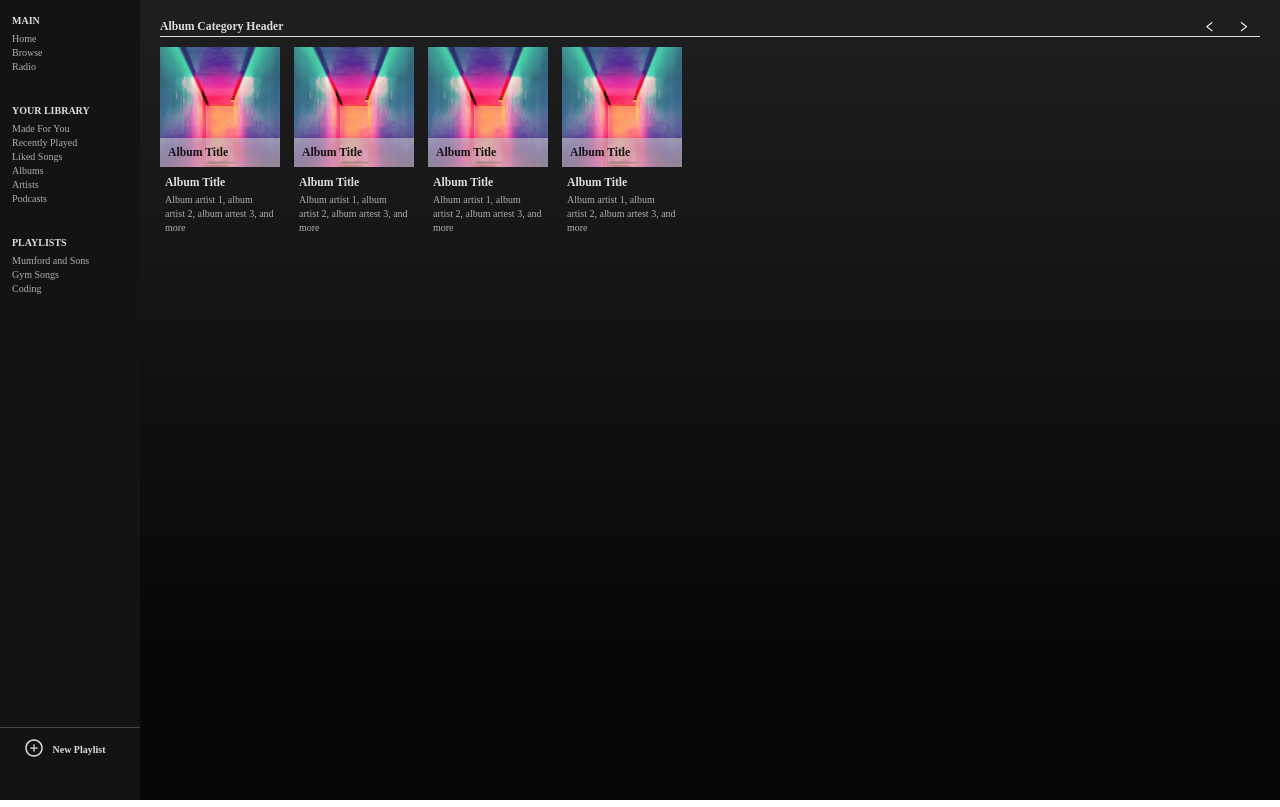
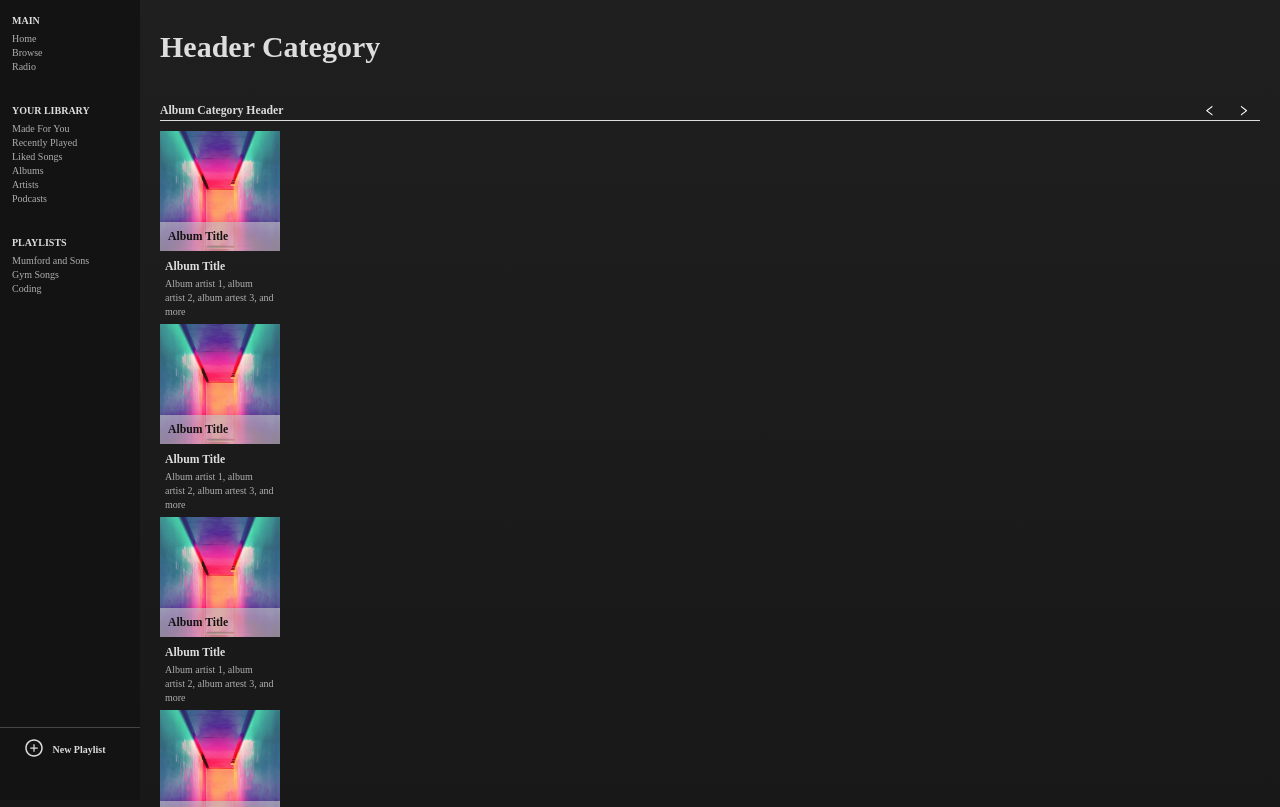
Before and after one commit to Ryan-Solomon/spotify-web, a React (Create React App) app: page / in a window 1280 px wide. Shown: the top 807 px of the page. Built offline with nearby package versions, Linux system fonts and the light colour scheme.

Commit message:
add album category styles

```diff
--- a/src/app/App.tsx
+++ b/src/app/App.tsx
@@ -1,4 +1,5 @@
 import React from 'react';
+import { Header } from '../components/header/Header';
 
 import { HomeScreen } from '../screens/Home/HomeScreen';
 import './App.styles.scss';
--- a/src/components/album-category/AlbumCategory.scss
+++ b/src/components/album-category/AlbumCategory.scss
@@ -2,10 +2,13 @@
 
 .album-category {
   overflow: hidden;
+  display: grid;
+  grid-template-rows: auto 1fr;
 }
 
 .album-category__header {
   display: flex;
+  width: 100%;
   justify-content: space-between;
   border-bottom: 1px solid $primary-white;
   margin-bottom: 1rem;
@@ -23,6 +26,8 @@
 }
 
 .album-category__albums {
-  display: flex;
-  justify-content: flex-start;
+  width: 100%;
+  display: grid;
+  grid-template-columns: repeat(auto-fit(minmax(12rem, 1fr)));
+  grid-template-rows: 1fr;
 }
--- /dev/null
+++ b/src/components/header/Header.scss
@@ -0,0 +1,12 @@
+@import '../../styles/variables';
+
+.header {
+  padding: 2rem;
+  margin-top: 1rem;
+}
+
+.header__title {
+  color: $primary-white;
+
+  font-size: 3rem;
+}
--- /dev/null
+++ b/src/components/header/Header.tsx
@@ -0,0 +1,9 @@
+import './Header.scss';
+
+export const Header = () => {
+  return (
+    <header className='header'>
+      <h1 className='header__title'>Header Category</h1>
+    </header>
+  );
+};
--- a/src/screens/Home/HomeScreen.styles.scss
+++ b/src/screens/Home/HomeScreen.styles.scss
@@ -3,8 +3,9 @@
   grid-template-columns: auto 1fr;
   background-color: #000000;
   background-image: linear-gradient(360deg, #070707 20%, #1f1f1f 100%);
+  overflow: hidden;
 
   .album-category {
-    padding: 1rem;
+    padding: 2rem;
   }
 }
--- a/src/screens/Home/HomeScreen.tsx
+++ b/src/screens/Home/HomeScreen.tsx
@@ -1,5 +1,6 @@
 import React from 'react';
 import { AlbumCategory } from '../../components/album-category/AlbumCategory';
+import { Header } from '../../components/header/Header';
 import { Sidebar } from '../../components/sidebar/Sidebar';
 import './HomeScreen.styles.scss';
 
@@ -9,7 +10,12 @@ export const HomeScreen = () => {
       <section className='side-bar'>
         <Sidebar />
       </section>
-      <section className='album-category'>
+
+      <section className='main'>
+        <Header />
+        <AlbumCategory />
+        <AlbumCategory />
+        <AlbumCategory />
         <AlbumCategory />
       </section>
     </main>
```
Also changed, not shown: 1 other file (tests, documents, lock files or other folders).
